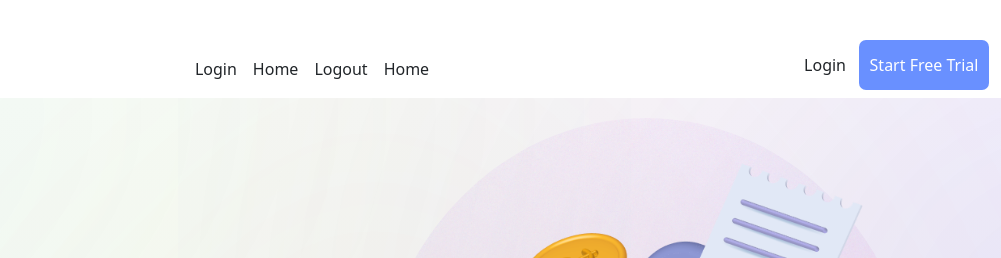
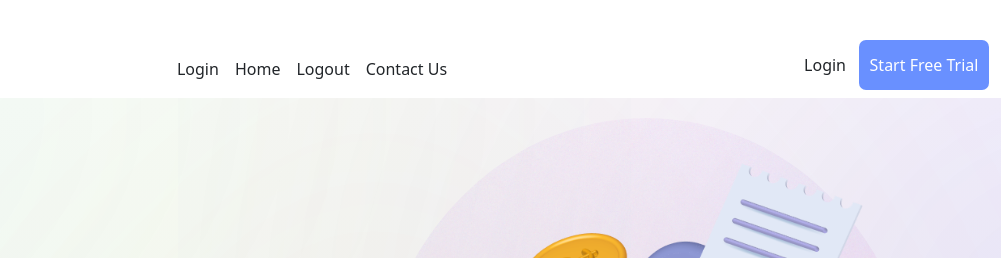
Before and after one commit to ashishmahadik3942/studygit, a plain HTML site: page index.html in a window 1280 px wide. Shown: the top 258 px of the page, 279-1280 px from the left. Drawn offline with nearby package versions, Linux system fonts and the light colour scheme.

Commit message:
test 2 commit

```diff
--- a/index.html
+++ b/index.html
@@ -30,7 +30,7 @@ second*/
                 <li class="nav-item">Login</li>
                 <li class="nav-item">Home</li>
                 <li class="nav-item">Logout</li>
-                <li class="nav-item">Home</li>
+                <li class="nav-item">Contact Us</li>
               </ul>
           </div>
 
```
